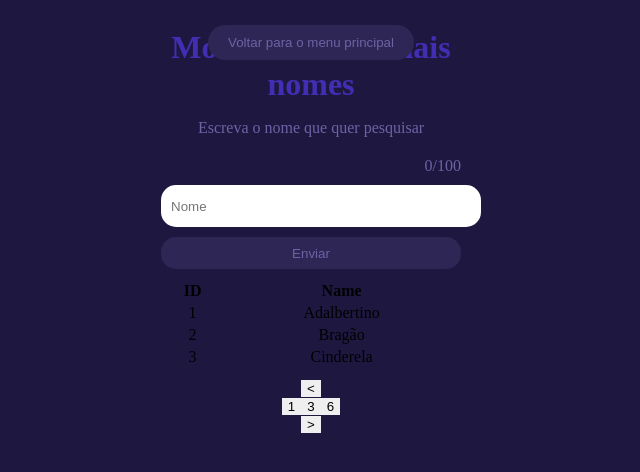
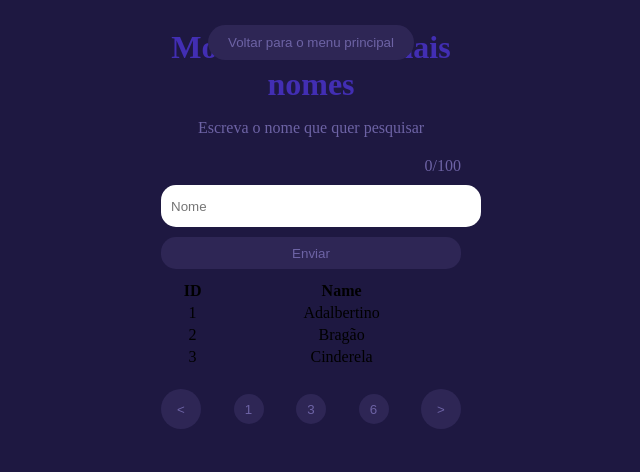
Before and after one commit to daviprios/search-names-front, a React (Create React App) app: page /form/show in a window 1280 px wide. Shown: the top 472 px of the page, without its empty margins (329-969 px from the left). Built offline with nearby package versions, Linux system fonts and the light colour scheme; the HTML template or start-up script is replaced by a standard one.

Commit message:
step menu style

```diff
--- a/src/components/namesTable.sass
+++ b/src/components/namesTable.sass
@@ -0,0 +1,30 @@
+@import ../styles/global
+
+#NamesTable
+  #TableCol1
+  #TableCol2
+
+  th
+
+  tr
+
+#StepMenu
+  display: inline-flex
+  justify-content: space-between
+  align-items: center
+
+  margin-top: 10px
+
+  .stepButton, .stepPageNumber
+    border-radius: 50%
+
+    color: $text-secondary-color
+    background-color: $secondary-color
+
+  .stepButton
+    height: 40px
+    width: 40px
+
+  .stepPageNumber
+    height: 30px
+    width: 30px
--- a/src/components/namesTable.tsx
+++ b/src/components/namesTable.tsx
@@ -13,7 +13,7 @@ export default function NamesTable(props: { list: NameList[], size: number, tota
 
   return (
     <>
-      <table>
+      <table id='NamesTable'>
         <colgroup>
           <col span={1} id='TableCol1'/>
           <col span={1} id='TableCol2'/>
@@ -35,22 +35,20 @@ export default function NamesTable(props: { list: NameList[], size: number, tota
           })}
         </tbody>
       </table>
-      <div>
-        <button>
+      <div id='StepMenu'>
+        <button className='stepButton' type='button'>
           {'<'}
         </button>
-        <div>
-          <button>
+        <button className='stepPageNumber' type='button'>
           1
         </button>
-          <button>
+        <button className='stepPageNumber' type='button'>
           {pages / 2 - ((pages & 1) === 0 ? 0 : 0.5 )}
         </button>
-          <button>
+        <button className='stepPageNumber' type='button'>
           {pages}
         </button>
-        </div>
-        <button>
+        <button className='stepButton' type='button'>
           {'>'}
         </button>
       </div>
```
Lines whose indentation alone changed are shown as unchanged.
